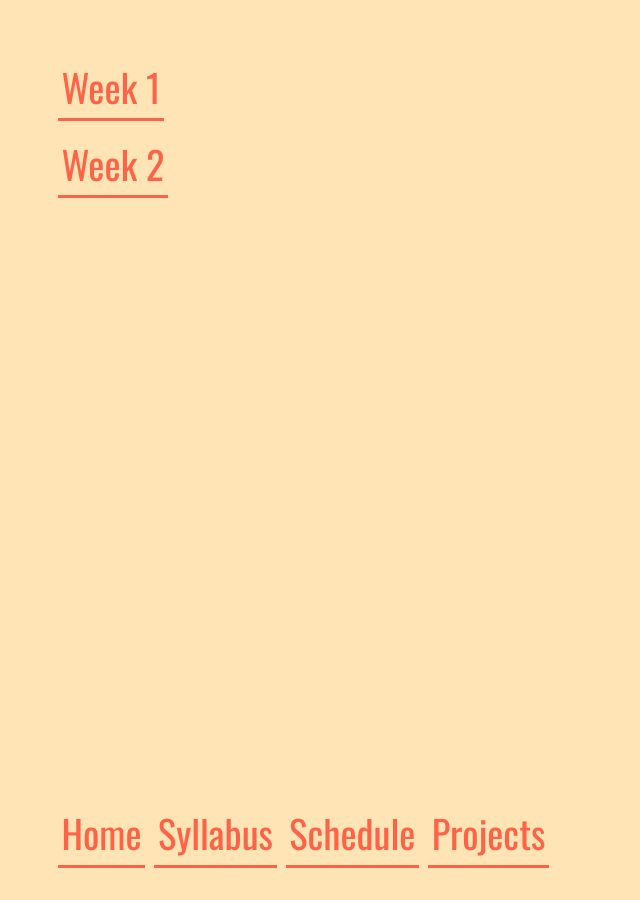
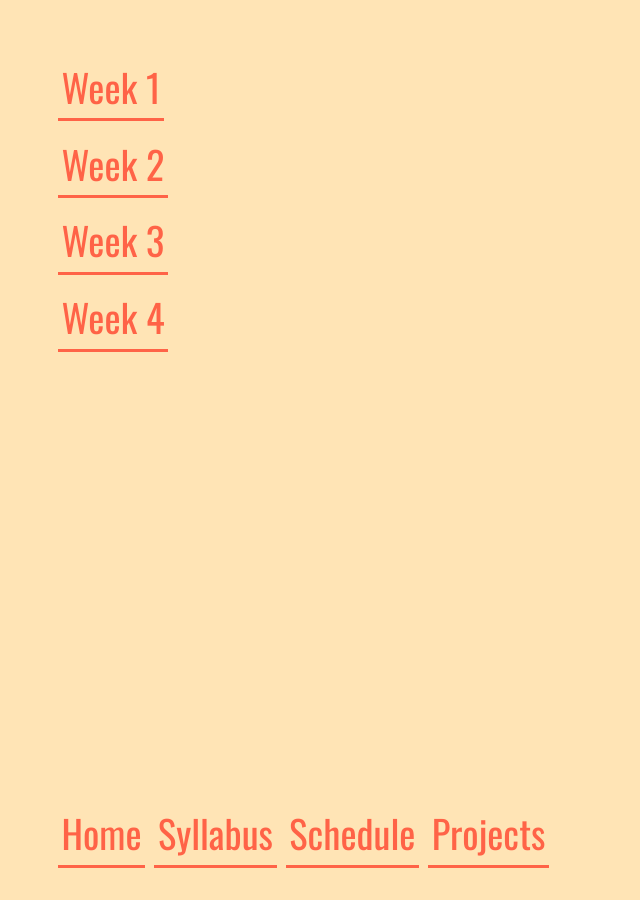
Before and after one commit to web-to-print/web-to-print.github.io, a Jekyll site: the page built from schedule/index.md, in a window 1280 px wide. Shown: the whole page, without its empty margins (0-640 px from the left). Built offline with Jekyll 4.4.1, drawn with Linux system fonts in a browser that asks for light colours.

Commit message:
fixing links

```diff
--- a/schedule/index.md
+++ b/schedule/index.md
@@ -8,3 +8,7 @@ title: Schedule
 [Week 1](week1)
 
 [Week 2](week2)
+
+[Week 3](week3)
+
+[Week 4](week4)
```
Also changed, not shown: projects/project-2/index.md (renamed from projects/projects-2/index.md).
